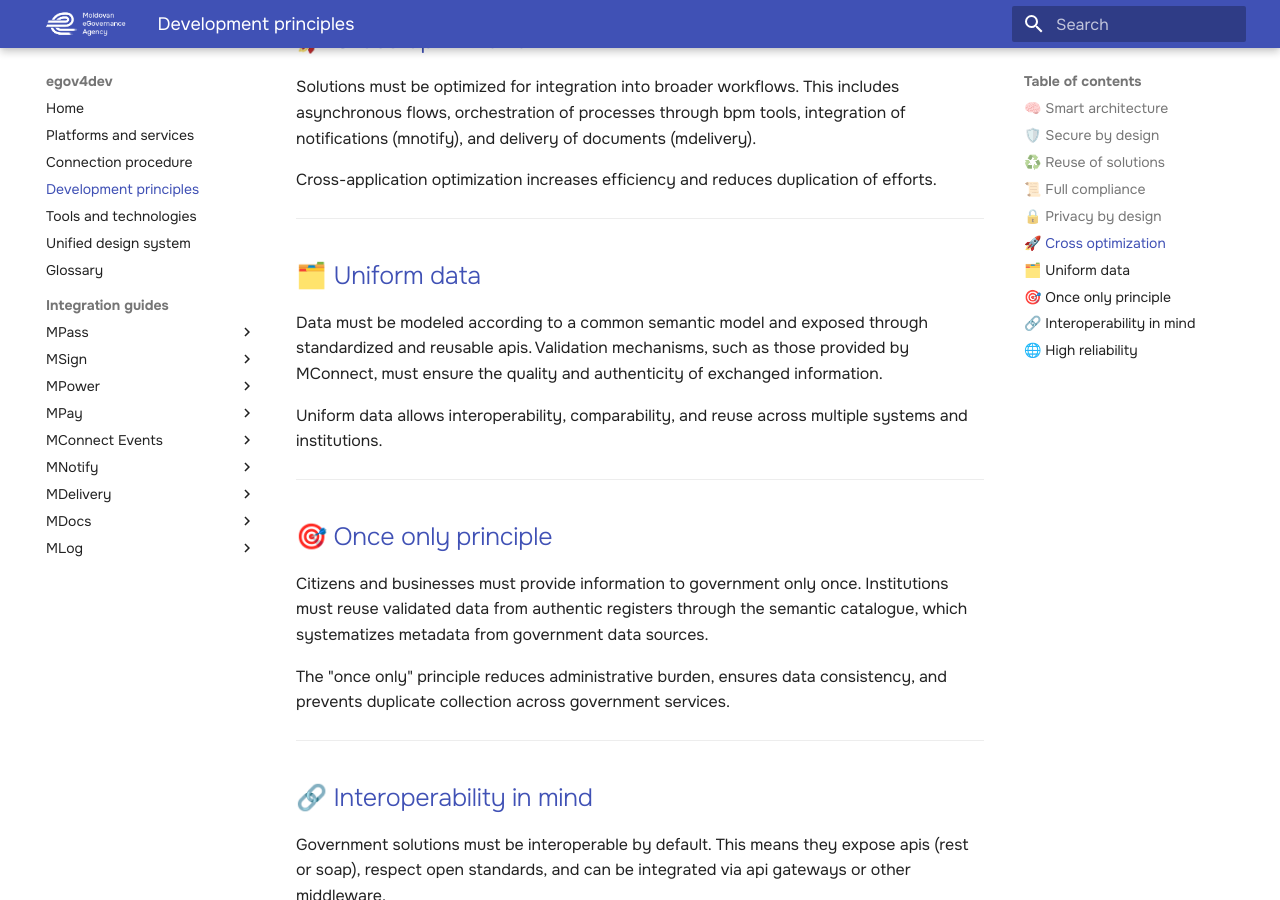
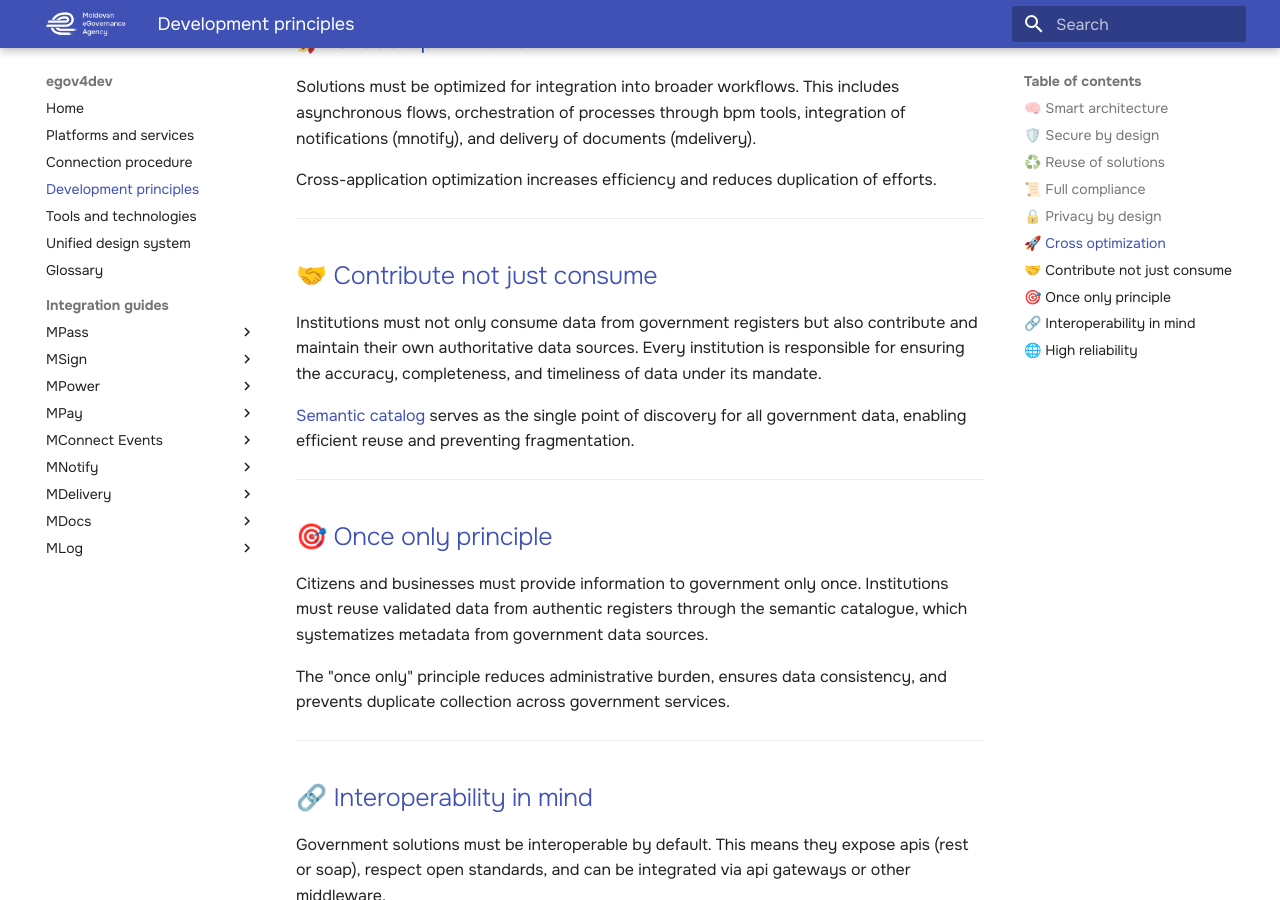
Before and after one commit to egov-moldova/egov4dev, an MkDocs documentation site: the page built from docs/principles/architecture.md, in a window 1280 px wide and 900 px high, scrolled down 1655 px. Built offline with MkDocs 1.6.1 and Material for MkDocs 9.7.7, drawn with Linux system fonts in a browser that asks for light colours.

Commit message:
Revise data contribution and uniformity principles
Updated section on data contribution responsibilities and emphasized the importance of institutions maintaining authoritative data sources.

```diff
--- a/docs/principles/architecture.md
+++ b/docs/principles/architecture.md
@@ -50,11 +50,11 @@ Cross-application optimization increases efficiency and reduces duplication of e
 
 ---
 
-## 🗂️ Uniform data
+## 🤝 Contribute not just consume
 
-Data must be modeled according to a common semantic model and exposed through standardized and reusable apis. Validation mechanisms, such as those provided by MConnect, must ensure the quality and authenticity of exchanged information.
+Institutions must not only consume data from government registers but also contribute and maintain their own authoritative data sources. Every institution is responsible for ensuring the accuracy, completeness, and timeliness of data under its mandate.
 
-Uniform data allows interoperability, comparability, and reuse across multiple systems and institutions.
+[Semantic catalog](http://semantic.gov.md) serves as the single point of discovery for all government data, enabling efficient reuse and preventing fragmentation.
 
 ---
 
```
